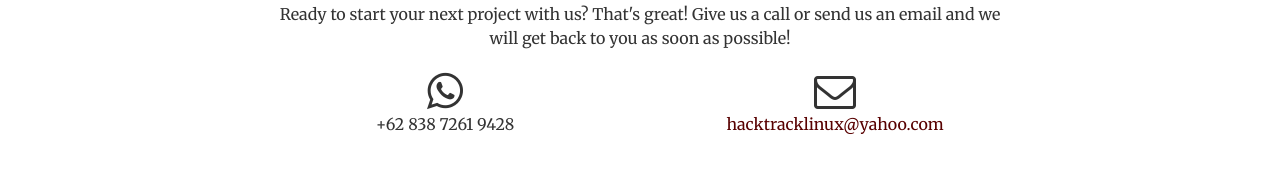
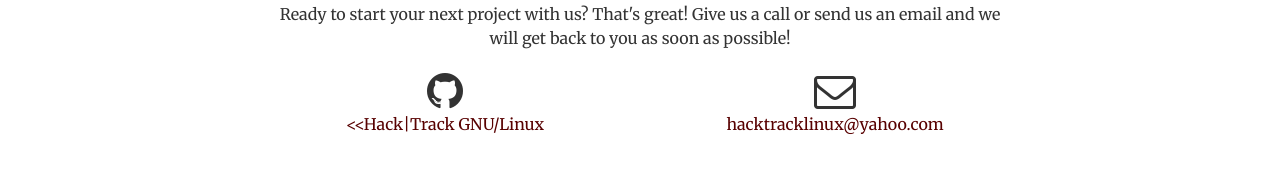
Before and after one commit to hacktracklinux/hacktracklinux.github.io, a website: page index.html in a window 1280 px wide. Shown: the part 2529-2715 px from the top of the page. Drawn offline with nearby package versions, Linux system fonts and the light colour scheme.

Commit message:
Create index.html

```diff
--- a/index.html
+++ b/index.html
@@ -232,8 +232,8 @@
                     <p>Ready to start your next project with us? That's great! Give us a call or send us an email and we will get back to you as soon as possible!</p>
                 </div>
                 <div class="col-lg-4 col-lg-offset-2 text-center">
-                    <i class="fa fa-whatsapp fa-3x sr-contact"></i>
-                    <p>+62 838 7261 9428</p>
+                    <i class="fa fa-github fa-3x sr-contact"></i>
+                    <p><a href="https://github.com/hacktracklinux/">&#60;&#60;Hack|Track GNU/Linux</a></p>
                 </div>
                 <div class="col-lg-4 text-center">
                     <i class="fa fa-envelope-o fa-3x sr-contact"></i>
@@ -244,7 +244,7 @@
     </section>
 <footer class="footer">
       <div class="container">
-        <p class="text-footer">Copyright &#169; <script type='text/javascript'>var creditsyear = new Date();document.write(creditsyear.getFullYear());</script>&#60;&#60;Hack|Track GNU/Linux.</p>
+        <p class="text-footer">Copyright &#169; <script type='text/javascript'>var creditsyear = new Date();document.write(creditsyear.getFullYear());</script> &#60;&#60;Hack|Track GNU/Linux.</p>
       </div>
 </footer>
     <!-- jQuery -->
```
